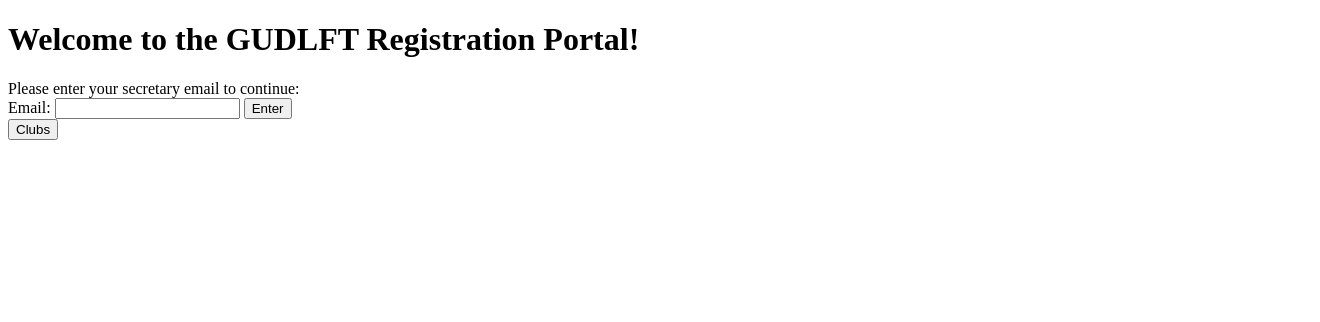
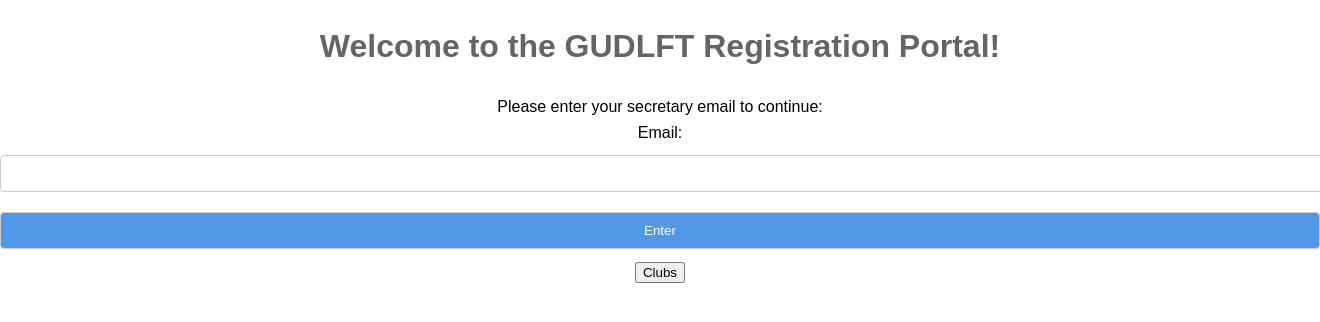
Before and after one commit to Ashywar/OCR_P11, a Flask app: page / in a window 1320 px wide; the page is wider, and only the part inside the window is pictured. Shown: the top 322 px of that part. Run offline with Flask 2, Linux system fonts and the light colour scheme.

Commit message:
added css

```diff
--- /dev/null
+++ b/static/style.css
@@ -0,0 +1,62 @@
+/* Global styles */
+body {
+  font-family: Arial, sans-serif;
+  text-align: center;
+  line-height: 1.6;
+  margin: 0;
+  padding: 0;
+}
+
+h1,
+h2 {
+  color: #666464;
+}
+
+a {
+  color: #007bff;
+  text-decoration: none;
+}
+
+/* Form styles */
+input[type="email"],
+button[type="submit"],
+#places {
+  width: 100%;
+  padding: 10px;
+  margin: 10px 0;
+  border: 1px solid #ccc;
+  border-radius: 4px;
+}
+
+button[type="submit"] {
+  background-color: #5199e7;
+  color: #fff;
+  cursor: pointer;
+}
+
+/* Lists */
+ul {
+  padding: 0;
+  margin: 0;
+  list-style: none;
+}
+
+li {
+  margin-bottom: 10px;
+}
+
+/* Table styles */
+table {
+  width: 100%;
+  border-collapse: collapse;
+}
+
+th,
+td {
+  padding: 8px;
+  text-align: left;
+}
+
+th {
+  background-color: #f2f2f2;
+}
--- a/templates/booking.html
+++ b/templates/booking.html
@@ -4,6 +4,11 @@
     <meta charset="UTF-8" />
     <meta name="viewport" content="width=device-width, initial-scale=1.0" />
     <title>Booking for {{ competition['name'] }} || GUDLFT</title>
+    <link
+      rel="stylesheet"
+      type="text/css"
+      href="{{ url_for('static',filename='style.css') }}"
+    />
   </head>
 
   <body>
--- a/templates/index.html
+++ b/templates/index.html
@@ -4,6 +4,11 @@
     <meta charset="UTF-8" />
     <meta name="viewport" content="width=device-width, initial-scale=1.0" />
     <title>GUDLFT Registration</title>
+    <link
+      rel="stylesheet"
+      type="text/css"
+      href="{{ url_for('static',filename='style.css') }}"
+    />
   </head>
   <body>
     <h1>Welcome to the GUDLFT Registration Portal!</h1>
--- a/templates/public_board.html
+++ b/templates/public_board.html
@@ -3,6 +3,11 @@
     <meta charset="UTF-8" />
     <meta name="viewport" content="width=device-width, initial-scale=1.0" />
     <title>GUDLFT Display Board</title>
+    <link
+      rel="stylesheet"
+      type="text/css"
+      href="{{ url_for('static',filename='style.css') }}"
+    />
   </head>
 
   <body>
--- a/templates/welcome.html
+++ b/templates/welcome.html
@@ -4,6 +4,11 @@
     <meta charset="UTF-8" />
     <meta name="viewport" content="width=device-width, initial-scale=1.0" />
     <title>Summary | GUDLFT Registration</title>
+    <link
+      rel="stylesheet"
+      type="text/css"
+      href="{{ url_for('static',filename='style.css') }}"
+    />
   </head>
 
   <body>
```
